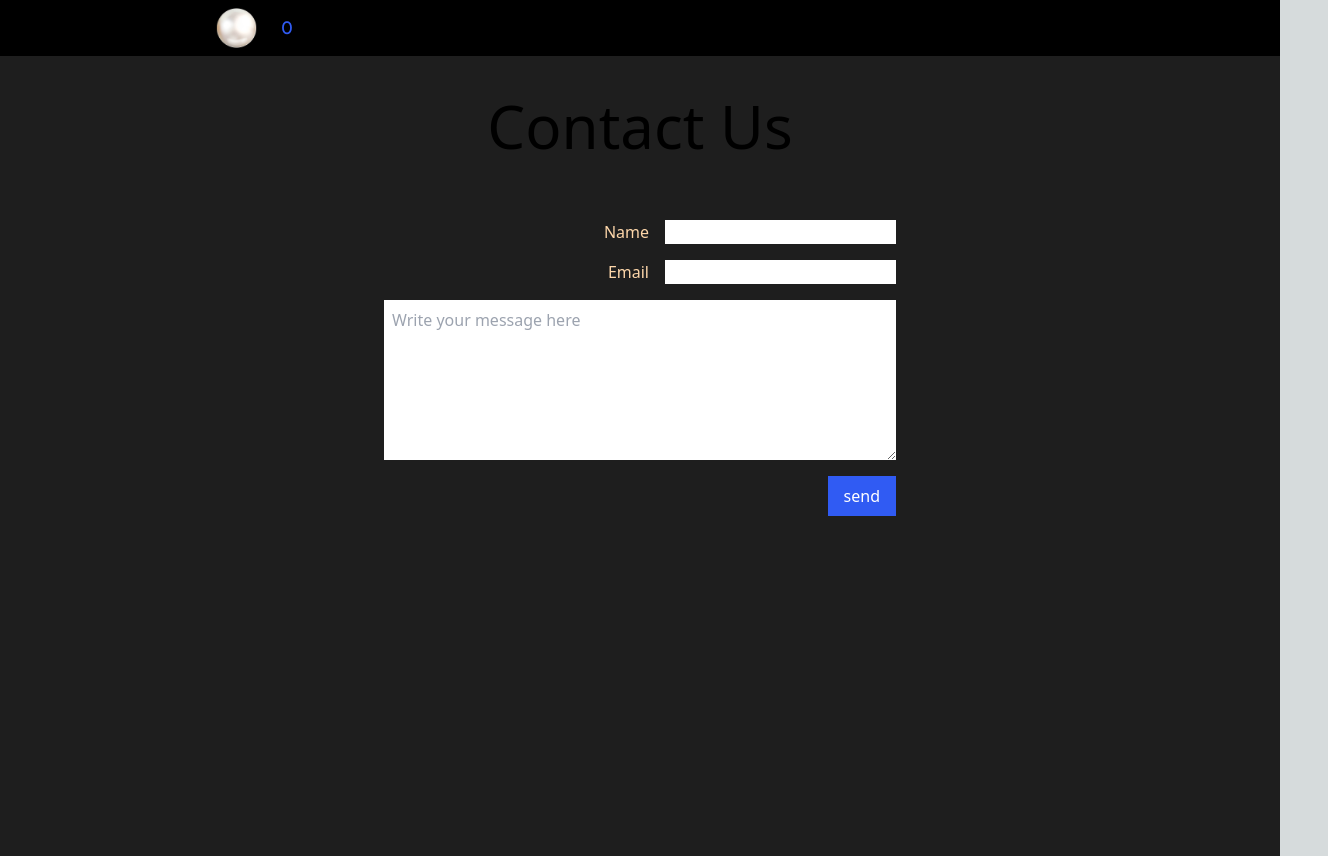
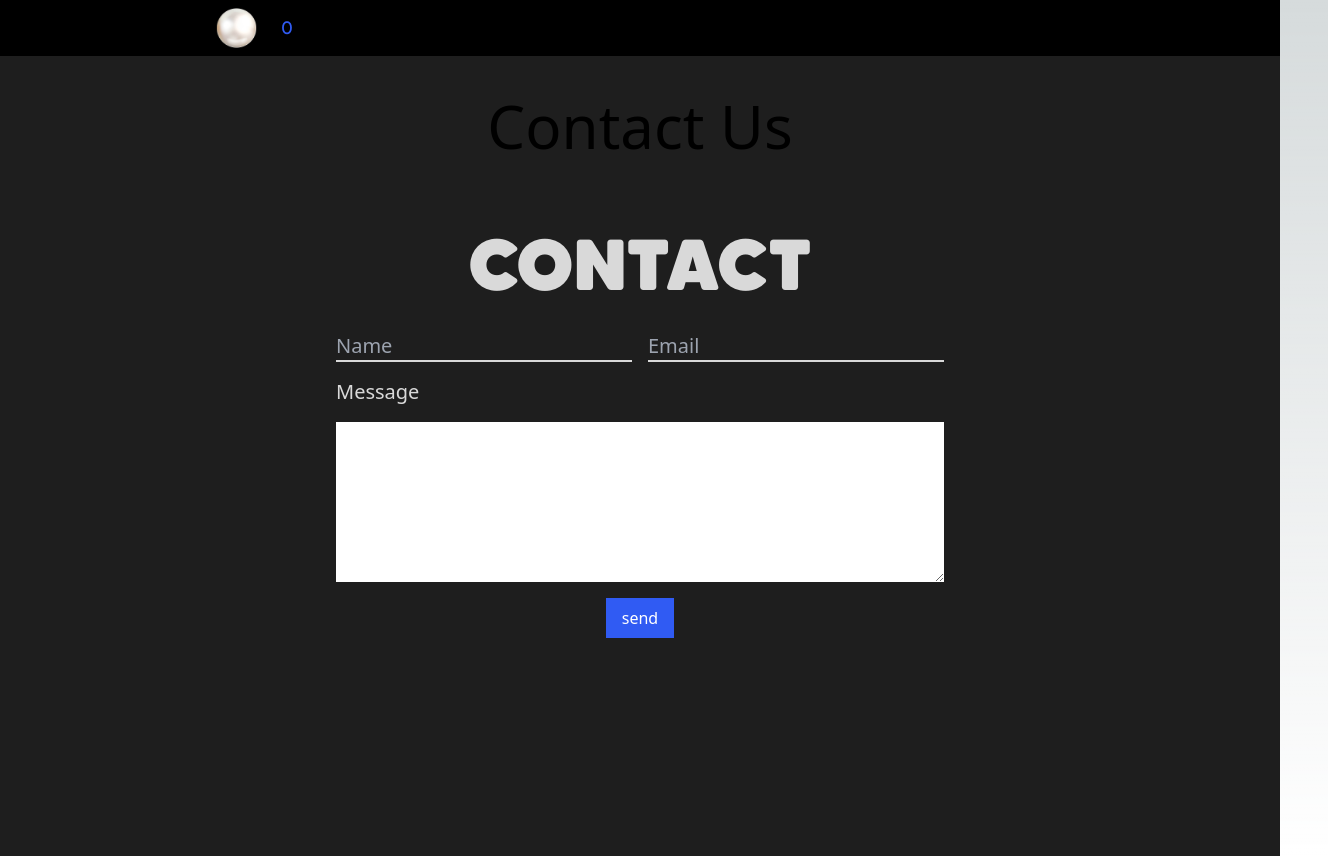
Before and after one commit to perlagurpo/perla-front, a Next.js app: page /contact in a window 1280 px wide. Shown: the whole page, 1328 px wide, since content can reach past the window. Built offline with nearby package versions, Linux system fonts and the light colour scheme.

Commit message:
Estilo y display Contact

```diff
--- a/src/app/page.js
+++ b/src/app/page.js
@@ -3,6 +3,7 @@ import { Suspense } from 'react';
 import { Canvas } from '@react-three/fiber';
 import { useSelector } from 'react-redux';
 import LandingScene from '@/components/home/three/landingScene/LandingScene';
+import ContactSection from '@/components/home/htmlLayout/contactSection';
 
 export default function Home() {
   const canvasTextContent = useSelector((state) => state.lang.content.canvas);
@@ -23,6 +24,7 @@ export default function Home() {
             <LandingScene textContent={canvasTextContent} />
             <axesHelper />
           </Canvas>
+          <ContactSection />
         </Suspense>
       </div>
     </main>
--- a/src/components/contact/contactForm.js
+++ b/src/components/contact/contactForm.js
@@ -40,12 +40,18 @@ export default function ContactForm() {
     response.ok ? alert("Mensaje enviado exitosamente") : alert("Intento fallido");
   }
 
+  const [nameActive, setNameActive] = useState(false);
+  const [emailActive, setEmailActive] = useState(false);
+
+
   return(
-    <div>
+    <div className="flex flex-col items-center text-perla-white">
+      <h1 className="text-7xl font-[made-tommy-black] py-2">CONTACT</h1>
       <form onSubmit={handleSubmit}>
-        <div className="flex flex-col gap-4 items-end text-orange-200">
+        <div className="flex flex-col gap-4 items-center text-perla-white">
           <div className="flex flex-row gap-4">
-            <label htmlFor="name">Name</label>
+            <div className="flex flex-col relative">
+            <label for="email" className={`${nameActive ? "opacity-100" : "opacity-0"} transition duration-500`}>Name</label>
               <input
                   type="text"
                   autoComplete="off"
@@ -55,11 +61,14 @@ export default function ContactForm() {
                   maxLength={50}
                   value={values.name}
                   onChange={handleChange}
-                className="text-black"
+                  className="text-xl text-perla-white bg-transparent border-b-2 border-perla-white focus:outline-none"
+                  placeholder={`${nameActive ? "" : "Name"}`}
+                  onFocus={() => setNameActive(true)}
+                  onBlur={() => setNameActive(false)}
                   />
             </div>
-          <div className="flex flex-row gap-4">
-            <label htmlFor="email">Email</label>
+            <div className="flex flex-col relative">
+              <label for="email" className={`${emailActive ? "opacity-100" : "opacity-0"} transition duration-500`}>Email</label>
               <input
                   type="email"
                   autoComplete="off"
@@ -69,17 +78,21 @@ export default function ContactForm() {
                   minLength={4}
                   value={values.email}
                   onChange={handleChange}
-                className="text-black"
+                  className="text-xl text-perla-white bg-transparent border-b-2 border-perla-white focus:outline-none"
+                  placeholder={`${emailActive ? "" : "Email"}`}
+                  onFocus={() => setEmailActive(true)}
+                  onBlur={() => setEmailActive(false)}
                   />
             </div>
-          <div className="flex flex-row gap-4 w-full text-black">
+          </div>
+          <div className="flex flex-col gap-4 w-full">
+            <p className="text-xl text-perla-white">Message</p>
             <textarea
                 name="message"
                 id="message"
                 rows={6}
                 minLength={5}
                 maxLength={400}
-                placeholder="Write your message here"
                 value={values.message}
                 onChange={handleChange}
                 className="w-full p-2"
--- /dev/null
+++ b/src/components/home/htmlLayout/contactSection.js
@@ -0,0 +1,25 @@
+import ContactForm from '@/components/contact/contactForm';
+import { useState, useEffect } from 'react';
+import { useSelector } from 'react-redux';
+
+export default function ContactSection(){
+
+  const scroll = useSelector((state) => state.scroll.value);
+  const [visible, setVisible] = useState(false);
+
+  useEffect(
+    () => {
+      scroll > 0.8 ? setVisible(true) : setVisible(false)
+    }
+  ,[scroll]);
+
+
+  return(
+    <div className={`flex flex-col ${visible ? "absolute top-0 right-0" : "hidden"} z-5 justify-center min-h-screen`}>
+        <div className='flex flex-col mr-[10vw]'>
+          <ContactForm />
+        </div>
+    </div>
+  );
+
+}
--- a/src/components/home/three/landingScene/LandingScene.js
+++ b/src/components/home/three/landingScene/LandingScene.js
@@ -1,5 +1,5 @@
 'use client';
-import { ScrollControls, Scroll, ContactShadows } from '@react-three/drei';
+import { ScrollControls, Scroll, ContactShadows, OrbitControls } from '@react-three/drei';
 import SectionWrapper from './pages/sectionWrapper';
 import AboutUsScene from './pages/aboutUsScene';
 import PearlScene from './pages/pearlScene';
@@ -18,12 +18,18 @@ function Scene({ textContent={} }){
       <color attach="background" args={['linear-gradient(to bottom, #f00 0%,#e0e 51%,#f4f 100%)']} />
       <Lights />
       <Background />
-      <ScrollControls pages={5} distance={0.5}>
+
+
+      {/* <OrbitControls /> */}
+      <ScrollControls pages={8} distance={0.5} enabled={true} >
         <ScrollHandler />
+
         <SectionWrapper yOffset={-4} >
           <PearlScene text={textContent.hero} />
           <AboutUsScene text={textContent.aboutUs} />
+          <ContactScene />
           <ContactShadows opacity={0.4} scale={20} blur={10} far={20} resolution={512} color="#000000" />
+          {/* <ContactScene /> */}
         </SectionWrapper>
         <Scroll html style={{ width: '100%' }}>
           {/*<TextLayer textContent={textContent} />*/}
--- a/src/components/home/three/landingScene/pages/aboutUsScene.js
+++ b/src/components/home/three/landingScene/pages/aboutUsScene.js
@@ -1,8 +1,7 @@
 import { useRef, useState } from "react";
 import { useFrame } from "@react-three/fiber";
-import { useScroll, Text, Float, MeshNormalMaterial } from "@react-three/drei";
+import { useScroll, Text, Float } from "@react-three/drei";
 import { animated, useSpring } from "@react-spring/three";
-import { clamp, mapLinear } from "three/src/math/MathUtils";
 import * as THREE from 'three';
 
 function AboutUsScene({ text }){
@@ -35,11 +34,11 @@ function AboutUsScene({ text }){
   useFrame(
     (state, delta) => {
       // Hacer un mapeo del scroll
-      const activeThreshold = 0.4;
+      const activeThreshold = 0.3;
       const currentScroll = scroll.scroll.current;
 
       // activo sección
-      if(currentScroll > activeThreshold){
+      if(currentScroll > activeThreshold && currentScroll < 0.65){
         const localScroll = currentScroll / (1 - activeThreshold);
         setVisible(true);
         meshRef.current.rotation.y += 0.04 * delta;
--- a/src/components/home/three/landingScene/pages/contactScene.js
+++ b/src/components/home/three/landingScene/pages/contactScene.js
@@ -1,12 +1,47 @@
 import ContactForm from "@/components/contact/contactForm";
+import { useRef, useState } from "react";
+import { Plane, useScroll } from "@react-three/drei";
+import { useFrame } from "@react-three/fiber";
+import { animated, useSpring } from "@react-spring/three";
+
 
 export default function ContactScene() {
+  const scroll = useScroll();
+  const [visible, setVisible] = useState(0);
+  const planeRef = useRef();
+
+  const planeSpring = useSpring({
+      opacity: visible ? 1 : 0,
+    }
+  );
+
+
+  useFrame(
+    () => {
+      const currentScroll = scroll.scroll.current;
+      currentScroll > 0.8 ? planeRef.current.visible = true : planeRef.current.visible = false;
+    }
+  );
 
   return(
-    <div style={{ width: '100vw', display: 'flex', 'flex-direction': 'row', justifyContent: 'right' }}>
-      <div style={{ 'flex-basis': 'right' }}>
-        <ContactForm />
-      </div>
-    </div>
+    <Plane ref={planeRef} args={[30,30,30]} position={[0,0,0]} material-color="black">
+
+    </Plane>
   );
 }
+
+// style={{ width: '100vw', display: 'flex', 'flex-direction': 'row', justifyContent: 'right' }}
+
+
+
+// <Plane position={[0,2,0]}>
+//       <Html rotation-x={0} transform >
+//         <div className="">
+//           <div className="flex flex-col w-screen items-center border border-black" onPointerDown={(e) => e.stopPropagation()}>
+//               <div className="w-[20vw]">
+//                 <ContactForm />
+//               </div>
+//           </div>
+//         </div>
+//       </Html>
+//     </Plane>
```
Lines whose indentation alone changed are shown as unchanged.
